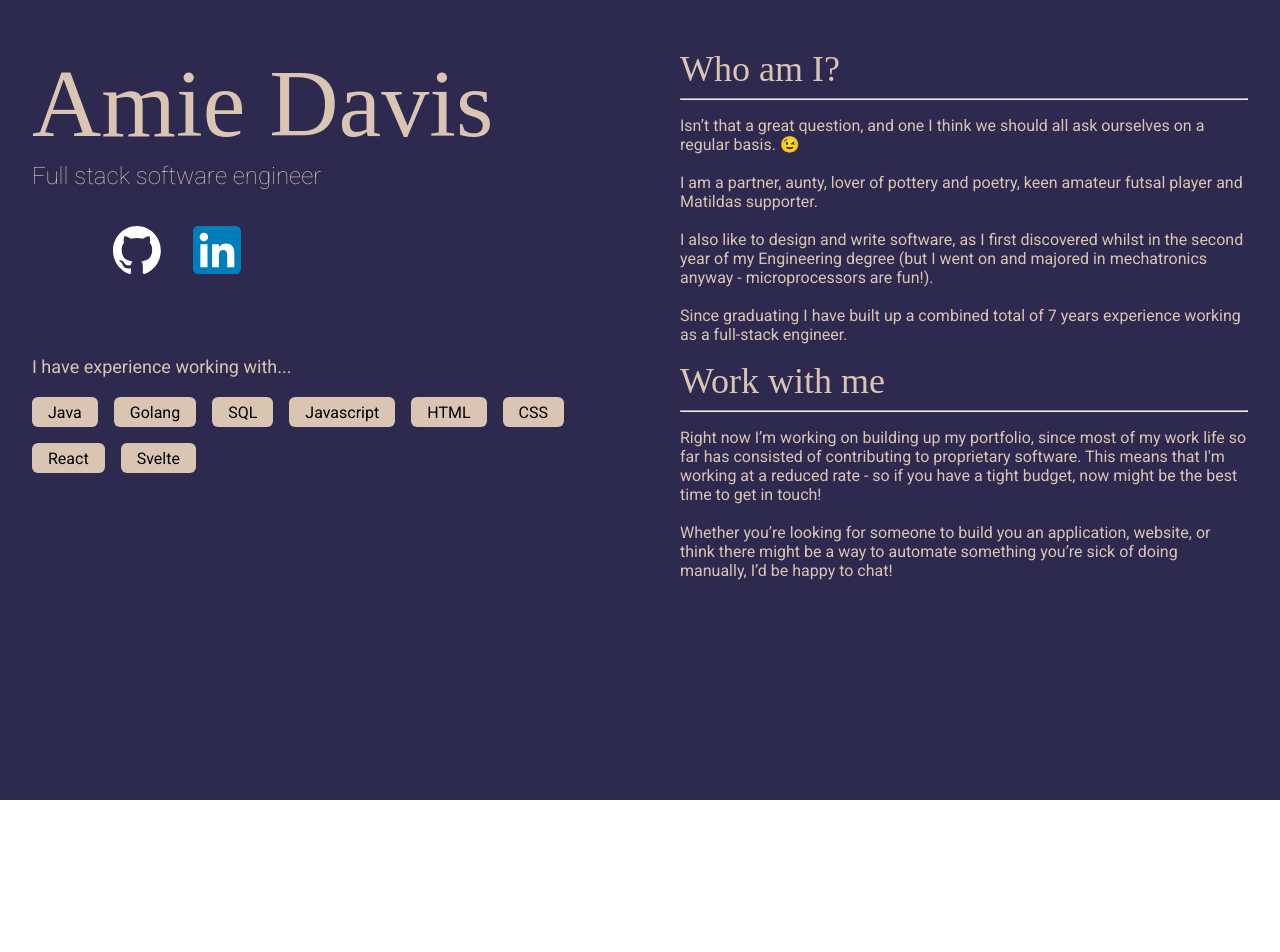
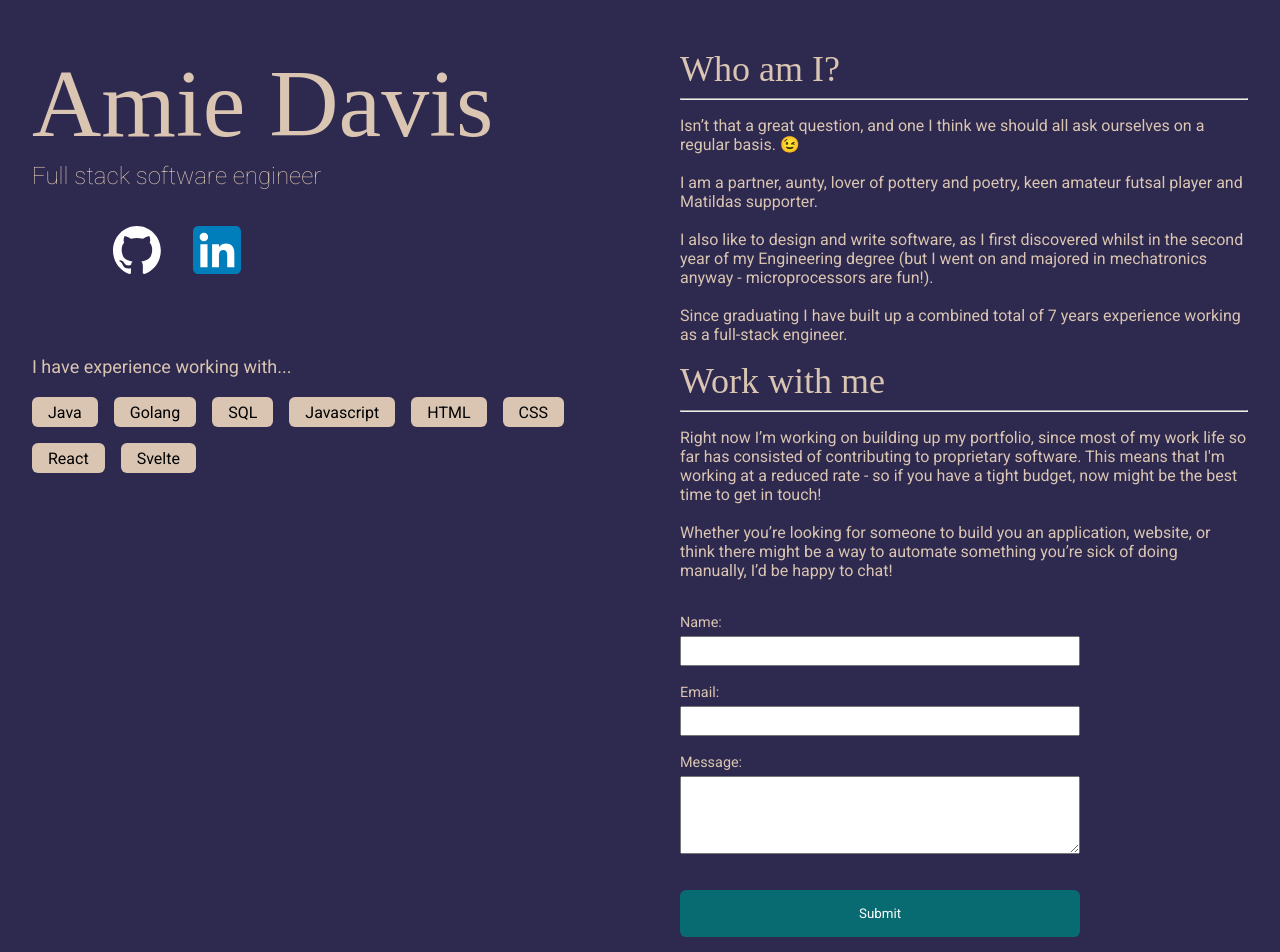
Before and after one commit to amiedavis/portfolio, a SvelteKit app: page / in a window 1280 px wide. Shown: the top 952 px of the page. Before the commit the page ends 800 px from the top, so only its background shows below. Built offline with nearby package versions, Linux system fonts and the light colour scheme; a web font is replaced by a local one.

Commit message:
Add contact form

```diff
--- a/src/components/About.svelte
+++ b/src/components/About.svelte
@@ -18,6 +18,19 @@
         Right now I’m working on building up my portfolio, since most of my work life so far has consisted of contributing to proprietary software. This means that I'm working at a reduced rate - so if you have a tight budget, now might be the best time to get in touch!<br><br>
         Whether you’re looking for someone to build you an application, website, or think there might be a way to automate something you’re sick of doing manually, I’d be happy to chat!
     </p>
+
+    <form>
+        <label for="name">Name:</label><br>
+        <input type="text" id="name" name="name"><br>
+
+        <label for="email">Email:</label><br>
+        <input type="email" id="email" name="email"><br>
+
+        <label for="message">Message:</label><br>
+        <textarea id="message" name="message" rows="4" cols="50"></textarea><br>
+
+        <button type="submit">Submit</button>
+    </form>
 </div>
 
 
@@ -26,4 +39,42 @@
         flex: 1;
     }
 
+    form {
+        margin-top: 2rem;
+    }
+
+    input, textarea {
+        margin-top: 5px;
+        margin-bottom: 1rem;
+        width: 25rem;
+        box-sizing: border-box;
+        padding: 0.5rem;
+    }
+
+    input {
+        height: 30px;
+    }
+
+    button {
+        margin-top: 1rem;
+        background-color: var(--colour-dark-teal);
+        appearance: none;
+        border: none;
+        border-radius: 6px;
+        padding: 1rem;
+        width: 25rem;
+        color: white;
+        cursor: pointer;
+    }
+
+    button:hover {
+        color: var(--colour-midnight);
+    }
+
+    label {
+        color: var(--colour-light-brown);
+        font-size: 0.9rem;
+    }
+
+
 </style>
--- a/src/routes/+layout.svelte
+++ b/src/routes/+layout.svelte
@@ -8,9 +8,7 @@
 
 <style>
 
-
     div.container {
         background-color: var(--colour-dark-blue);
-        height: 100%;
     }
 </style>
--- a/src/routes/+page.svelte
+++ b/src/routes/+page.svelte
@@ -12,7 +12,7 @@
 <style>
     div.container {
         display: flex;
-        padding: 3rem 2rem 0 2rem;
+        padding: 3rem 2rem;
         gap: 5rem;
     }
 </style>
```
